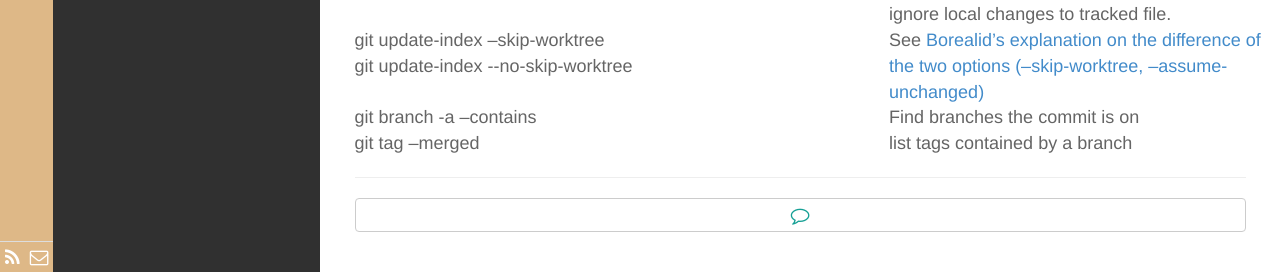
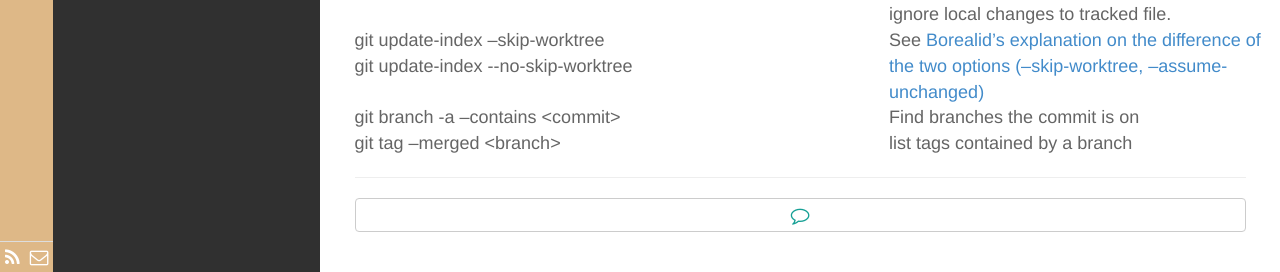
Before and after one commit to qhdwhy184/qhdwhy184.github.io, a Jekyll site: the page built from _posts/技术/2017-08-03-Git命令学习小结.md, in a window 1280 px wide. Shown: the part 2537-2809 px from the top of the page. Built offline with Jekyll 4.4.1, drawn with Linux system fonts in a browser that asks for light colours.

Commit message:
Update 2017-08-03-Git命令学习小结.md

```diff
--- a/_posts/技术/2017-08-03-Git命令学习小结.md
+++ b/_posts/技术/2017-08-03-Git命令学习小结.md
@@ -77,5 +77,5 @@ description:
 |git config core.editor "vim"|change the editor to vim|
 |[How to merge from branch in another repository](https://stackoverflow.com/questions/3402599/how-do-you-merge-two-git-branches-that-are-in-different-local-repos-folders/3402873)|1. add that repository as a remote one <br/>2.git merge the branch in remote repo|
 |git update-index --skip-worktree <file-list> <br/> git update-index --no-skip-worktree <file-list>|ignore local changes to tracked file. <br/> See [Borealid's explanation on the difference of the two options (--skip-worktree, --assume-unchanged)](https://stackoverflow.com/questions/13630849/git-difference-between-assume-unchanged-and-skip-worktree/13631525#13631525)|
-|git branch -a --contains <commit>|Find branches the commit is on|
-|git tag --merged <branch>|list tags contained by a branch|
+|git branch -a --contains &lt;commit&gt;|Find branches the commit is on|
+|git tag --merged &lt;branch&gt;|list tags contained by a branch|
```
